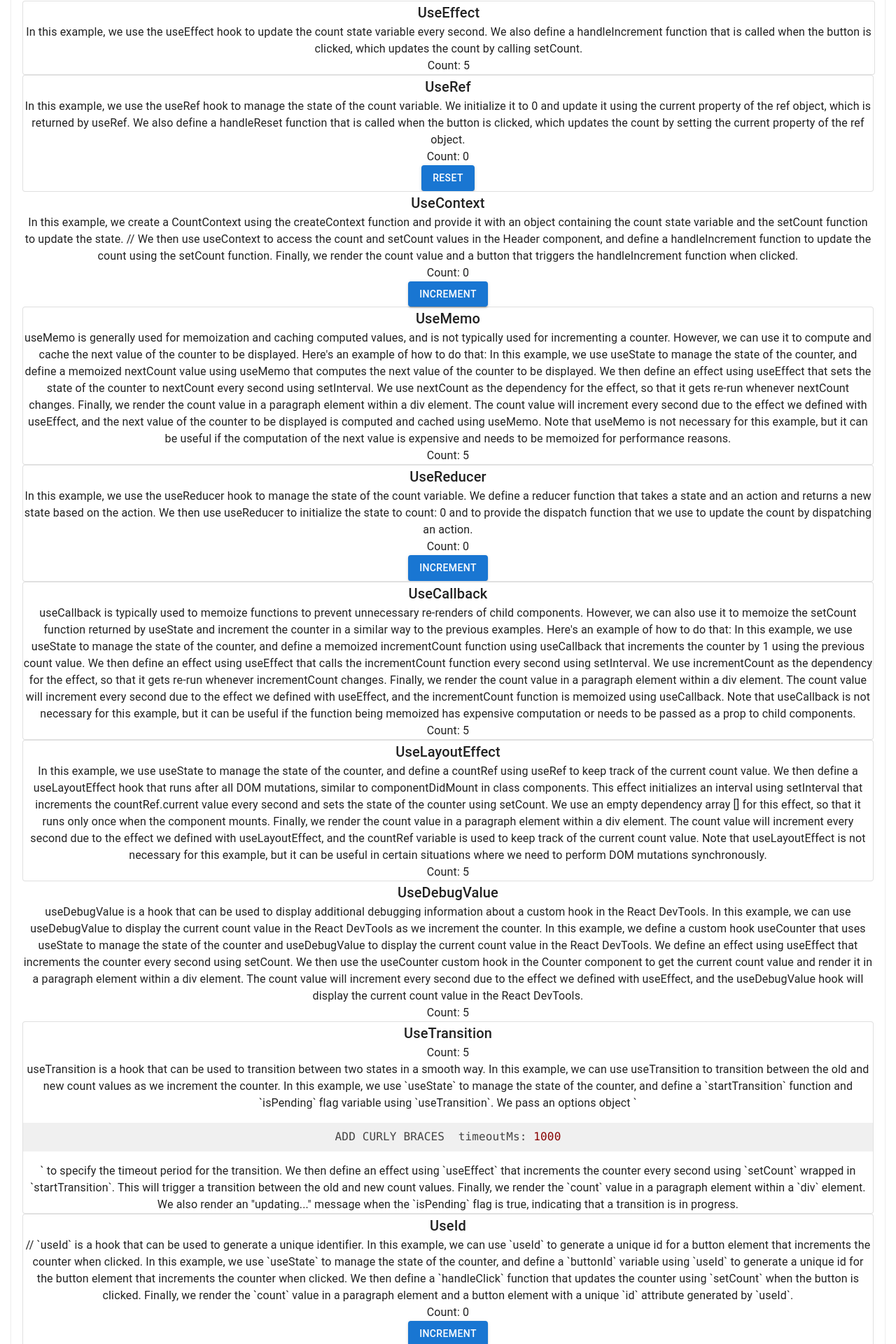
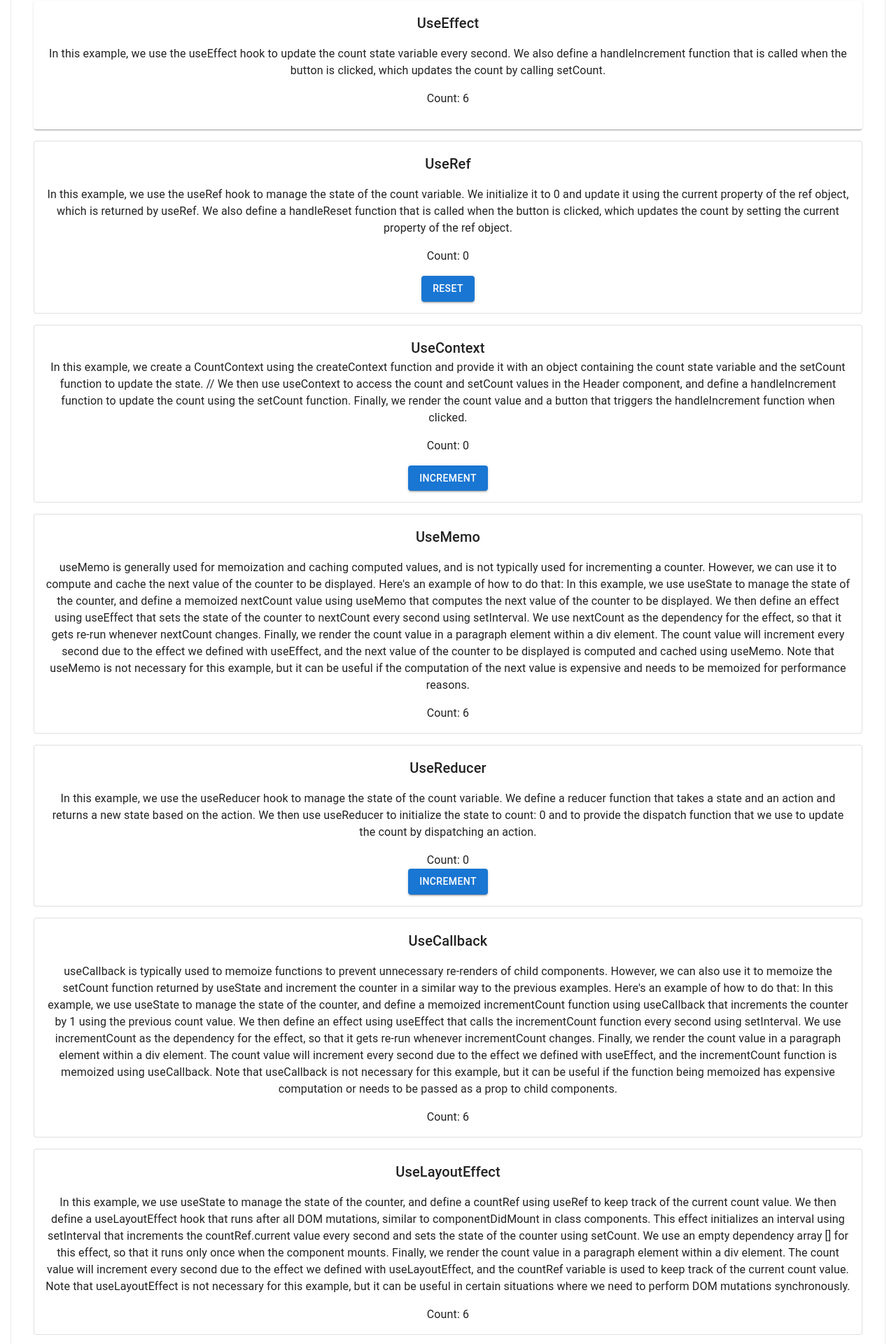
Before and after one commit to papercircuit/increment-counter-using-react-hooks, a React (Create React App) app: page / in a window 1280 px wide. Shown: the part 335-2255 px from the top of the page at 70% size. Built offline with nearby package versions, Linux system fonts and the light colour scheme.

Commit message:
Basic MatrialUI Card layout

```diff
--- a/src/examples/UseCallback.js
+++ b/src/examples/UseCallback.js
@@ -18,8 +18,17 @@ function UseCallbackExample() {
   }, [incrementCount]);
 
   return (
-    <Card variant="outlined">
-      <Typography variant='h6'>UseCallback</Typography>
+    <Card variant="outlined"
+      sx={{
+        p: 2,
+        m: 2,
+      }}
+    >
+      <Typography variant='h6'
+        sx={{
+          mb: 2,
+        }}
+      >UseCallback</Typography>
       <Typography variant="body1">
         useCallback is typically used to memoize functions to prevent unnecessary re-renders of child components. However, we can also use it to memoize the setCount function returned by useState and increment the counter in a similar way to the previous examples. Here's an example of how to do that:
 
@@ -29,7 +38,11 @@ function UseCallbackExample() {
 
         Finally, we render the count value in a paragraph element within a div element. The count value will increment every second due to the effect we defined with useEffect, and the incrementCount function is memoized using useCallback. Note that useCallback is not necessary for this example, but it can be useful if the function being memoized has expensive computation or needs to be passed as a prop to child components.
       </Typography>
-      <Typography>Count: {count}</Typography>
+      <Typography
+        sx={{
+          mt: 2,
+        }}
+      >Count: {count}</Typography>
     </Card>
   );
 }
--- a/src/examples/UseContext.js
+++ b/src/examples/UseContext.js
@@ -1,7 +1,7 @@
 import React, { createContext, useContext, useState } from 'react';
 import Button from '@mui/material/Button';
 import Typography from '@mui/material/Typography';
-import Box from '@mui/material/Box';
+import Card from '@mui/material/Card';
 
 //
 
@@ -25,16 +25,30 @@ function BoxElement() {
   };
 
   return (
-    <Box>
+    <Card variant="outlined"
+      sx={{
+        p: 2,
+        m: 2,
+      }}
+    >
+
       <Typography variant='h6'>UseContext</Typography>
-      <Typography variant="body1">
+      <Typography variant="body1"
+        sx={{
+          mb: 2,
+        }}
+      >
         In this example, we create a CountContext using the createContext function and provide it with an object containing the count state variable and the setCount function to update the state.
 
       // We then use useContext to access the count and setCount values in the Header component, and define a handleIncrement function to update the count using the setCount function. Finally, we render the count value and a button that triggers the handleIncrement function when clicked.
       </Typography>
-      <Typography>Count: {count}</Typography>
+      <Typography
+        sx={{
+          mb: 2,
+        }}
+      >Count: {count}</Typography>
       <Button variant="contained" color="primary" onClick={handleIncrement}>Increment</Button>
-    </Box>
+    </Card>
   );
 }
 
--- a/src/examples/UseDebugValue.js
+++ b/src/examples/UseDebugValue.js
@@ -1,7 +1,7 @@
 import React, { useState, useEffect, useDebugValue } from 'react';
 import Button from '@mui/material/Button';
 import Typography from '@mui/material/Typography';
-import Box from '@mui/material/Box';
+import Card from '@mui/material/Card';
 
 
 
@@ -24,8 +24,16 @@ function UseDebugValueExample() {
   const count = useCounter(0);
 
   return (
-    <Box sx={{ width: '100%' }}>
-      <Typography variant='h6'>UseDebugValue</Typography>
+    <Card variant="outlined"
+      sx={{
+        p: 2,
+        m: 2,
+      }}>
+      <Typography variant='h6'
+        sx={{
+          mb: 2,
+        }}
+      >UseDebugValue</Typography>
       <Typography variant="body1">
         useDebugValue is a hook that can be used to display additional debugging information about a custom hook in the React DevTools. In this example, we can use useDebugValue to display the current count value in the React DevTools as we increment the counter.
 
@@ -34,7 +42,7 @@ function UseDebugValueExample() {
         We then use the useCounter custom hook in the Counter component to get the current count value and render it in a paragraph element within a div element. The count value will increment every second due to the effect we defined with useEffect, and the useDebugValue hook will display the current count value in the React DevTools.
       </Typography>
       <Typography>Count: {count}</Typography>
-    </Box>
+    </Card>
   );
 }
 
--- a/src/examples/UseDefferedValue.js
+++ b/src/examples/UseDefferedValue.js
@@ -1,6 +1,6 @@
 import React, { useState, useEffect, useDeferredValue } from 'react';
 import Typography from '@mui/material/Typography';
-import Box from '@mui/material/Box';
+import Card from '@mui/material/Card';
 
 
 
@@ -16,8 +16,16 @@ function UseDefferedValueExample() {
   }, []);
 
   return (
-    <Box sx={{ width: '100%' }}>
-      <Typography variant='h6'>UseDefferedValue</Typography>
+    <Card variant="outlined"
+      sx={{
+        p: 2,
+        m: 2,
+      }}>
+      <Typography variant='h6'
+        sx={{
+          mb: 2,
+        }}
+      >UseDefferedValue</Typography>
       <Typography variant="body1">
         useDeferredValue is a hook that can be used to defer updates to a value until a later time. In this example, we can use useDeferredValue to defer updates to the count value by one second.
 
@@ -32,7 +40,7 @@ function UseDefferedValueExample() {
         Finally, we render the deferredCount value in a paragraph element within a div element. The count value will increment every second due to the effect we defined with useEffect, but the deferredCount value will only update after one second due to the useDeferredValue hook.
       </Typography>
       <Typography>Count: {deferredCount}</Typography>
-    </Box>
+    </Card>
   );
 }
 
--- a/src/examples/UseEffect.js
+++ b/src/examples/UseEffect.js
@@ -15,14 +15,28 @@ function UseEffectExample() {
   }, [count]);
 
   return (
-    <Card sx={{ width: '100%' }}
-      variant="outlined"
-      >
-      <Typography variant = 'h6'>UseEffect</Typography>
-      <Typography variant="body1">
+    <Card sx={{
+      p: 2,
+      m: 2,
+    }}
+    >
+      <Typography
+        sx={{
+          mb: 2,
+        }}
+        variant='h6'>UseEffect</Typography>
+      <Typography
+        sx={{
+          mb: 2,
+        }}
+        variant="body1">
         In this example, we use the useEffect hook to update the count state variable every second. We also define a handleIncrement function that is called when the button is clicked, which updates the count by calling setCount.
       </Typography>
-      <Typography>Count: {count}</Typography>
+      <Typography
+        sx={{
+          mb: 2,
+        }}
+      >Count: {count}</Typography>
     </Card>
   );
 }
--- a/src/examples/UseId.js
+++ b/src/examples/UseId.js
@@ -13,8 +13,17 @@ function UseIdExample() {
     }
 
     return (
-        <Card variant="outlined">
-            <Typography variant='h6'>UseId</Typography>
+        <Card variant="outlined"
+            sx={{
+                p: 2,
+                m: 2,
+            }}
+        >
+            <Typography variant='h6'
+                sx={{
+                    mb: 2,
+                }}
+            >UseId</Typography>
             <Typography variant="body1">
             // `useId` is a hook that can be used to generate a unique identifier. In this example, we can use `useId` to generate a unique id for a button element that increments the counter when clicked.
 
--- a/src/examples/UseLayoutEffect.js
+++ b/src/examples/UseLayoutEffect.js
@@ -16,9 +16,22 @@ function UseLayoutEffectExample() {
   }, []);
 
   return (
-    <Card variant='outlined'>
-      <Typography variant='h6'>UseLayoutEffect</Typography>
-      <Typography variant="body1">
+    <Card variant='outlined'
+      sx={{
+        p: 2,
+        m: 2,
+      }}
+    >
+      <Typography variant='h6'
+        sx={{
+          mb: 2,
+        }}
+      >UseLayoutEffect</Typography>
+      <Typography variant="body1"
+        sx={{
+          mb: 2,
+        }}
+      >
         In this example, we use useState to manage the state of the counter, and define a countRef using useRef to keep track of the current count value.
 
         We then define a useLayoutEffect hook that runs after all DOM mutations, similar to componentDidMount in class components. This effect initializes an interval using setInterval that increments the countRef.current value every second and sets the state of the counter using setCount. We use an empty dependency array [] for this effect, so that it runs only once when the component mounts.
--- a/src/examples/UseMemo.js
+++ b/src/examples/UseMemo.js
@@ -2,7 +2,6 @@
 import React, { useState, useMemo, useEffect } from 'react';
 import Typography from '@mui/material/Typography';
 import Card from '@mui/material/Card';
-
 
 function UseMemoExample() {
   const [count, setCount] = useState(0);
@@ -17,9 +16,22 @@ function UseMemoExample() {
   }, [nextCount]);
 
   return (
-    <Card variant="outlined">
-      <Typography variant='h6'>UseMemo</Typography>
-      <Typography variant="body1">
+    <Card variant="outlined"
+      sx={{
+        p: 2,
+        m: 2,
+      }}
+    >
+      <Typography variant='h6'
+        sx={{
+          mb: 2,
+        }}
+      >UseMemo</Typography>
+      <Typography variant="body1"
+        sx={{
+          mb: 2,
+        }}
+      >
 
         useMemo is generally used for memoization and caching computed values, and is not typically used for incrementing a counter. However, we can use it to compute and cache the next value of the counter to be displayed. Here's an example of how to do that:
 
--- a/src/examples/UseReducer.js
+++ b/src/examples/UseReducer.js
@@ -22,9 +22,22 @@ function UseReducerExample() {
   };
 
   return (
-    <Card variant="outlined">
-      <Typography variant='h6'>UseReducer</Typography>
-      <Typography variant="body1">
+    <Card variant="outlined"
+      sx={{
+        p: 2,
+        m: 2,
+      }}
+    >
+      <Typography variant='h6'
+        sx={{
+          mb: 2,
+        }}
+      >UseReducer</Typography>
+      <Typography variant="body1"
+        sx={{
+          mb: 2,
+        }}
+      >
         In this example, we use the useReducer hook to manage the state of the count variable. We define a reducer function that takes a state and an action and returns a new state based on the action. We then use useReducer to initialize the state to
 
         count: 0
--- a/src/examples/UseRef.js
+++ b/src/examples/UseRef.js
@@ -22,13 +22,31 @@ function UseRefExample() {
   };
 
   return (
-    <Card variant="outlined">
-      <Typography variant = 'h6'>UseRef</Typography>
-      <Typography variant="body1">
-      In this example, we use the useRef hook to manage the state of the count variable. We initialize it to 0 and update it using the current property of the ref object, which is returned by useRef. We also define a handleReset function that is called when the button is clicked, which updates the count by setting the current property of the ref object.
+    <Card variant="outlined"
+      sx={{
+        p: 2,
+        m: 2,
+      }}
+    >
+      <Typography variant='h6'
+        sx={{
+          mb: 2,
+        }}
+      >UseRef</Typography>
+      <Typography
+        sx={{
+          mb: 2,
+        }}
+
+        variant="body1">
+        In this example, we use the useRef hook to manage the state of the count variable. We initialize it to 0 and update it using the current property of the ref object, which is returned by useRef. We also define a handleReset function that is called when the button is clicked, which updates the count by setting the current property of the ref object.
       </Typography>
-      <Typography>Count: {countRef.current}</Typography>
-      <Button variant="contained" color="primary"  onClick={handleReset}>Reset</Button>
+      <Typography
+        sx={{
+          mb: 2,
+        }}
+      >Count: {countRef.current}</Typography>
+      <Button variant="contained" color="primary" onClick={handleReset}>Reset</Button>
     </Card>
   );
 }
--- a/src/examples/UseTransition.js
+++ b/src/examples/UseTransition.js
@@ -2,8 +2,6 @@ import React, { useState, useEffect, useTransition } from 'react';
 import Typography from '@mui/material/Typography';
 import Card from '@mui/material/Card';
 import SyntaxHighlighter from 'react-syntax-highlighter';
-
-
 
 function UseTransitionExample() {
     const [count, setCount] = useState(0);
@@ -21,14 +19,22 @@ function UseTransitionExample() {
     }, [startTransition]);
 
     return (
-        <Card variant="outlined">
-            <Typography variant='h6'>UseTransition</Typography>
+        <Card variant="outlined"
+            sx={{
+                p: 2,
+                m: 2,
+            }}
+        >
+            <Typography variant='h6'
+                sx={{
+                    mb: 2,
+                }}
+            >UseTransition</Typography>
             <Typography>
                 Count: {isPending ? count - 1 : count}
                 {isPending && ' (updating...)'}
             </Typography>
             <Typography variant='body1'>
-
                     useTransition is a hook that can be used to transition between two states in a smooth way. In this example, we can use useTransition to transition between the old and new count values as we increment the counter.
 
                     In this example, we use `useState` to manage the state of the counter, and define a `startTransition` function and `isPending` flag variable using `useTransition`. We pass an options object `
```
